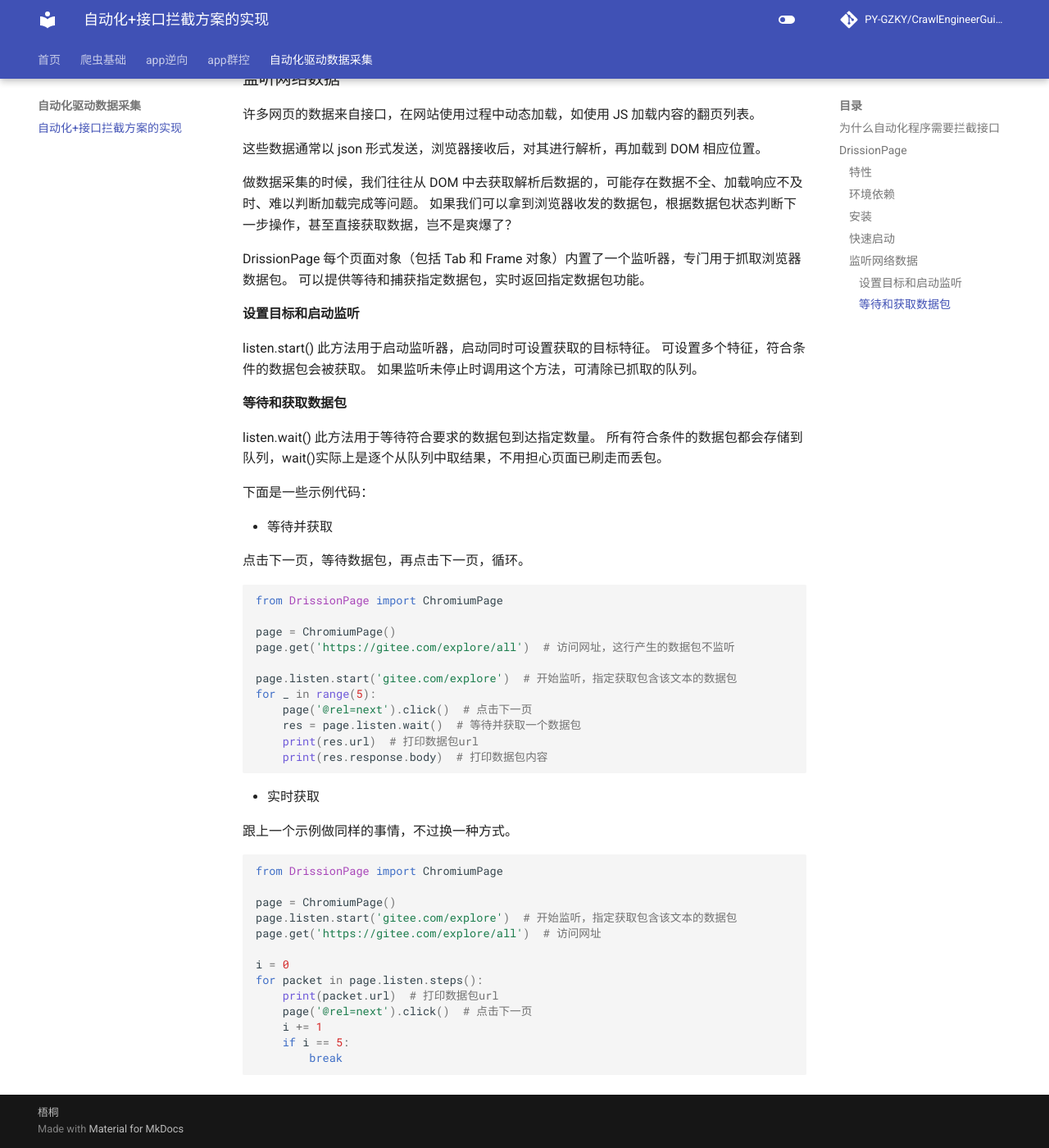
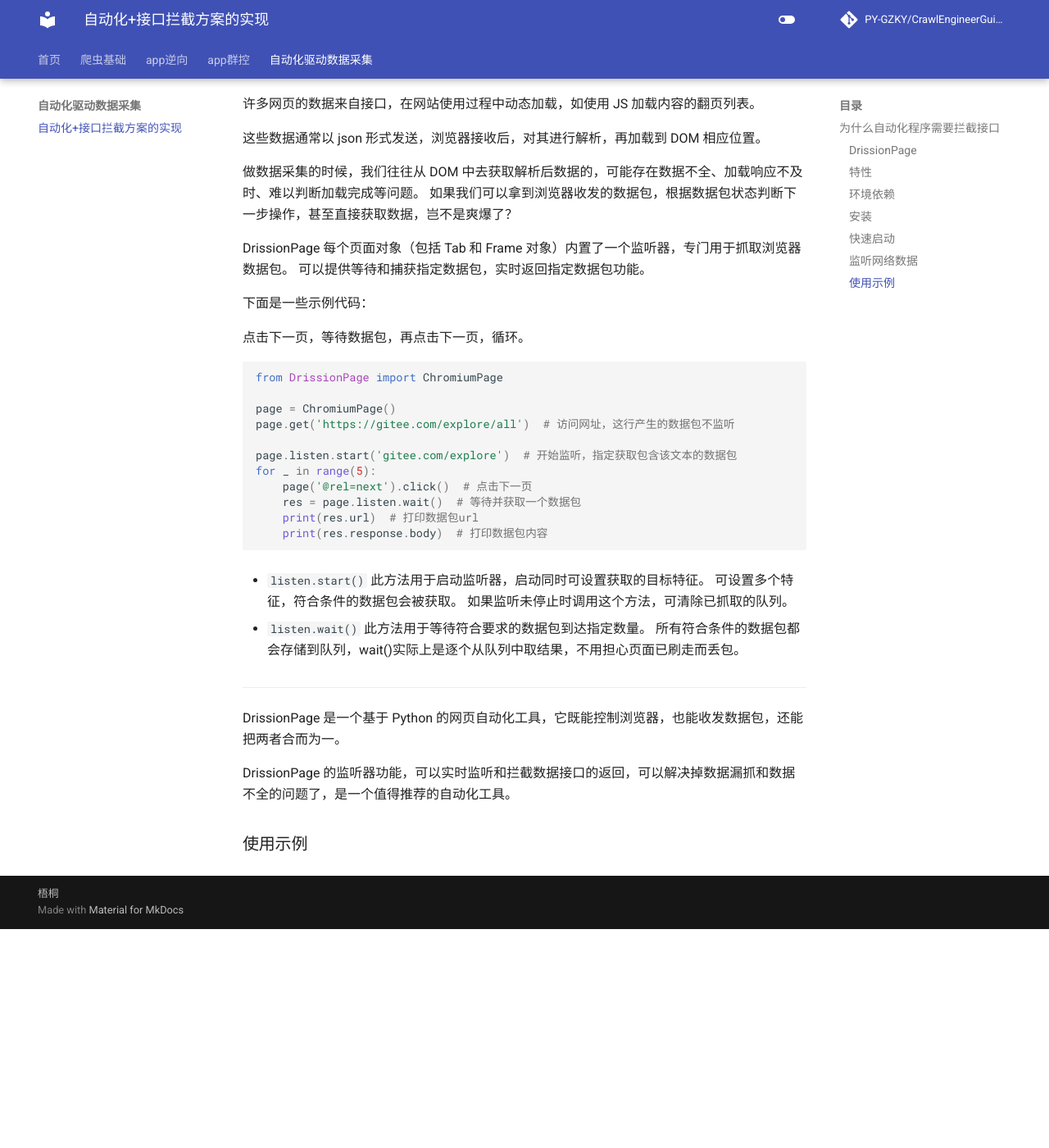
Before and after one commit to PY-GZKY/CrawlEngineerGuide, an MkDocs documentation site: the page built from docs/自动化+接口拦截方案的实现.md, in a window 1280 px wide and 1400 px high, scrolled down 1682 px. Shown: the whole window at 82% size. Built offline with MkDocs 1.6.1 and Material for MkDocs 9.7.7, drawn with Linux system fonts in a browser that asks for light colours; comment, search, counter and statistics services are not loaded; after the commit the page ends 2815 px from its top, so only the background shows below that.

Commit message:
Update 自动化+接口拦截方案的实现.md

````diff
--- a/docs/自动化+接口拦截方案的实现.md
+++ b/docs/自动化+接口拦截方案的实现.md
@@ -23,7 +23,7 @@ DrissionPage 可以做到。
 
 ---
 
-## DrissionPage
+### DrissionPage
 
 - [文档地址：https://www.drissionpage.cn](https://www.drissionpage.cn)
 - [仓库地址：https://github.com/g1879/DrissionPage](https://github.com/g1879/DrissionPage)
@@ -73,20 +73,7 @@ page.get('http://DrissionPage.cn')
 DrissionPage 每个页面对象（包括 Tab 和 Frame 对象）内置了一个监听器，专门用于抓取浏览器数据包。
 可以提供等待和捕获指定数据包，实时返回指定数据包功能。
 
-#### 设置目标和启动监听
-
-listen.start() 此方法用于启动监听器，启动同时可设置获取的目标特征。
-可设置多个特征，符合条件的数据包会被获取。
-如果监听未停止时调用这个方法，可清除已抓取的队列。
-
-#### 等待和获取数据包
-
-listen.wait() 此方法用于等待符合要求的数据包到达指定数量。
-所有符合条件的数据包都会存储到队列，wait()实际上是逐个从队列中取结果，不用担心页面已刷走而丢包。
-
 下面是一些示例代码：
-
-- 等待并获取
 
 点击下一页，等待数据包，再点击下一页，循环。
 
@@ -104,22 +91,18 @@ for _ in range(5):
     print(res.response.body)  # 打印数据包内容
 ```
 
-- 实时获取
+- `listen.start()` 此方法用于启动监听器，启动同时可设置获取的目标特征。
+  可设置多个特征，符合条件的数据包会被获取。
+  如果监听未停止时调用这个方法，可清除已抓取的队列。
 
-跟上一个示例做同样的事情，不过换一种方式。
+- `listen.wait()` 此方法用于等待符合要求的数据包到达指定数量。
+  所有符合条件的数据包都会存储到队列，wait()实际上是逐个从队列中取结果，不用担心页面已刷走而丢包。
 
-```python
-from DrissionPage import ChromiumPage
+---
 
-page = ChromiumPage()
-page.listen.start('gitee.com/explore')  # 开始监听，指定获取包含该文本的数据包
-page.get('https://gitee.com/explore/all')  # 访问网址
+DrissionPage 是一个基于 Python 的网页自动化工具，它既能控制浏览器，也能收发数据包，还能把两者合而为一。
 
-i = 0
-for packet in page.listen.steps():
-    print(packet.url)  # 打印数据包url
-    page('@rel=next').click()  # 点击下一页
-    i += 1
-    if i == 5:
-        break
-```
+DrissionPage 的监听器功能，可以实时监听和拦截数据接口的返回，可以解决掉数据漏抓和数据不全的问题了，是一个值得推荐的自动化工具。
+
+
+### 使用示例
````
